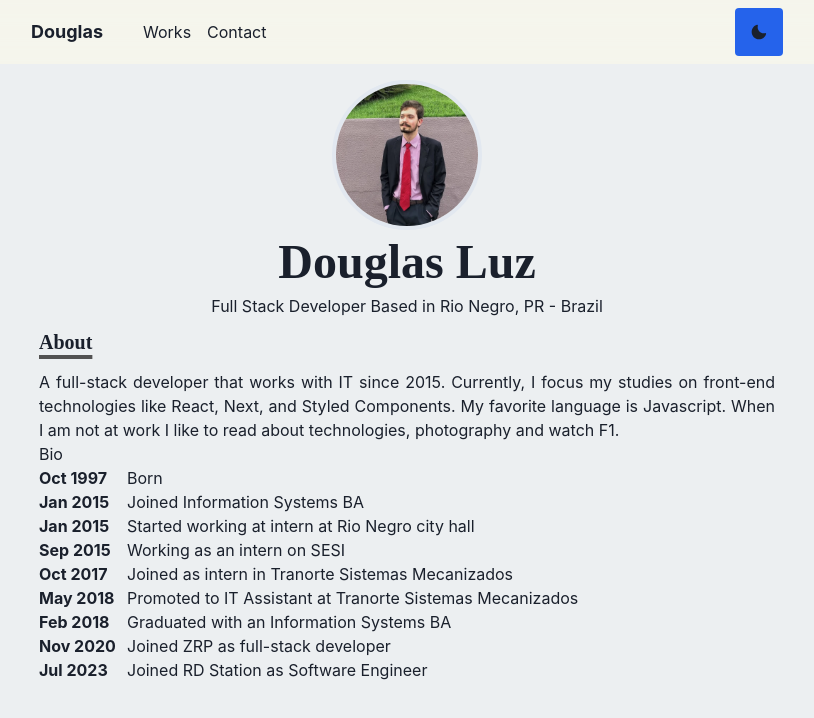
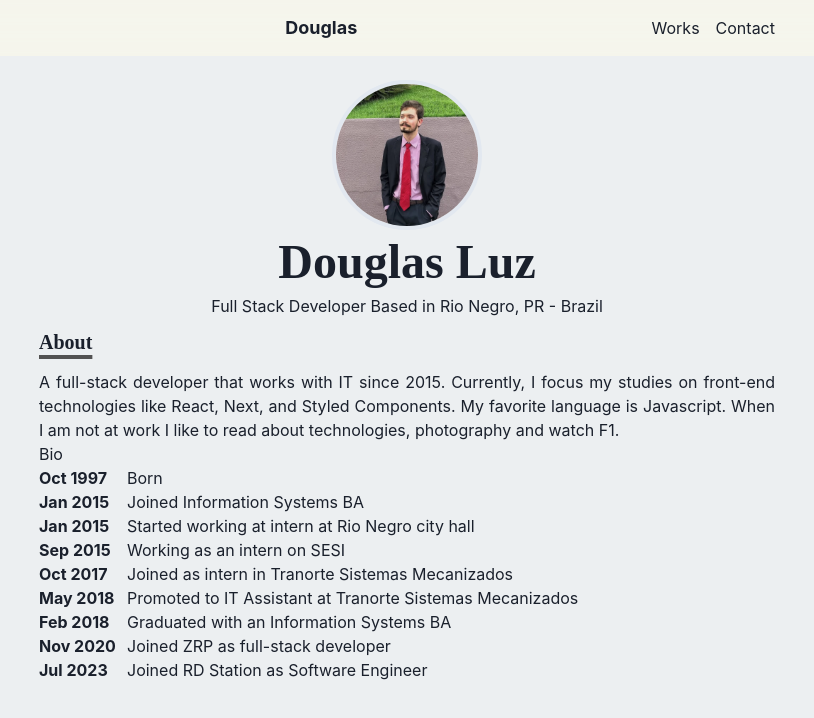
Before and after one commit to dougluz/douglasluz.com, a Next.js app: page / in a window 1280 px wide. Shown: the top 718 px of the page, without its empty margins (233-1047 px from the left). Built offline with nearby package versions, Linux system fonts and the light colour scheme.

Commit message:
refactor: removed theme button

```diff
--- a/components/nav.js
+++ b/components/nav.js
@@ -50,9 +50,6 @@ export const Nav = ({ path }) => {
             Contact
           </LinkItem>
         </div>
-        <div className="flex flex-1 left-0 justify-end">
-          <ThemeButton />
-        </div>
       </div>
     </div>
   )
--- a/components/themeButton.js
+++ /dev/null
@@ -1,27 +0,0 @@
-import { MoonIcon } from "@chakra-ui/icons"
-import { useColorMode, useColorModeValue } from "@chakra-ui/react"
-import { AnimatePresence, motion } from "framer-motion"
-
-export const ThemeButton = () => {
-  const { toggleColorMode } = useColorMode()
-
-  return (
-    <AnimatePresence exitBeforeEnter initial={false}>
-      <motion.div
-        style={{ display: "inline-block" }}
-        key={useColorModeValue("light", "dark")}
-        initial={{ opacity: 0 }}
-        animate={{ opacity: 1 }}
-        exit={{ opacity: 0 }}
-        transition={{ duration: 0.2 }}
-      >
-        <button
-          className="p-4 rounded bg-blue-600 flex items-center justify-center"
-          onClick={toggleColorMode}
-        >
-          <MoonIcon />
-        </button>
-      </motion.div>
-    </AnimatePresence>
-  )
-}
```
